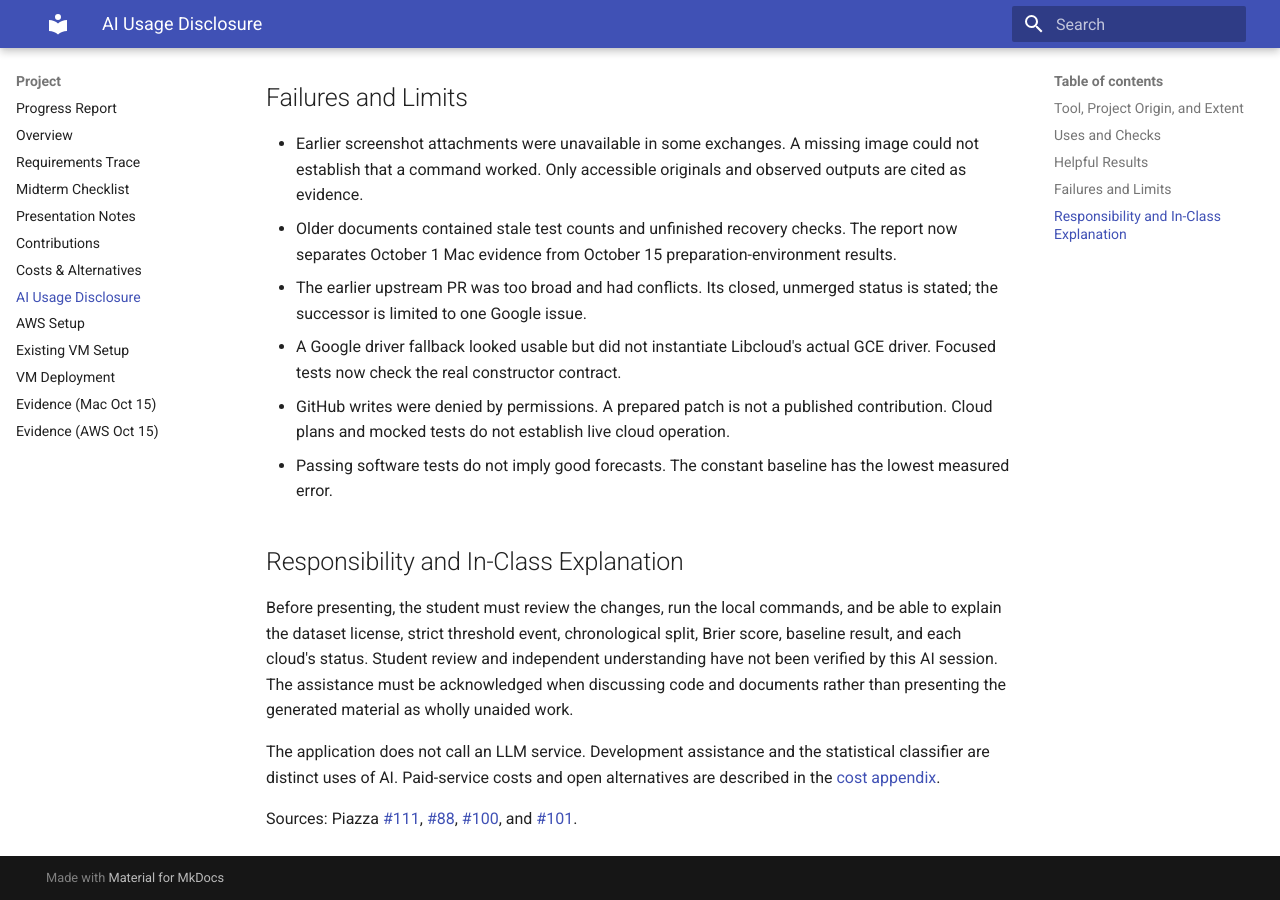
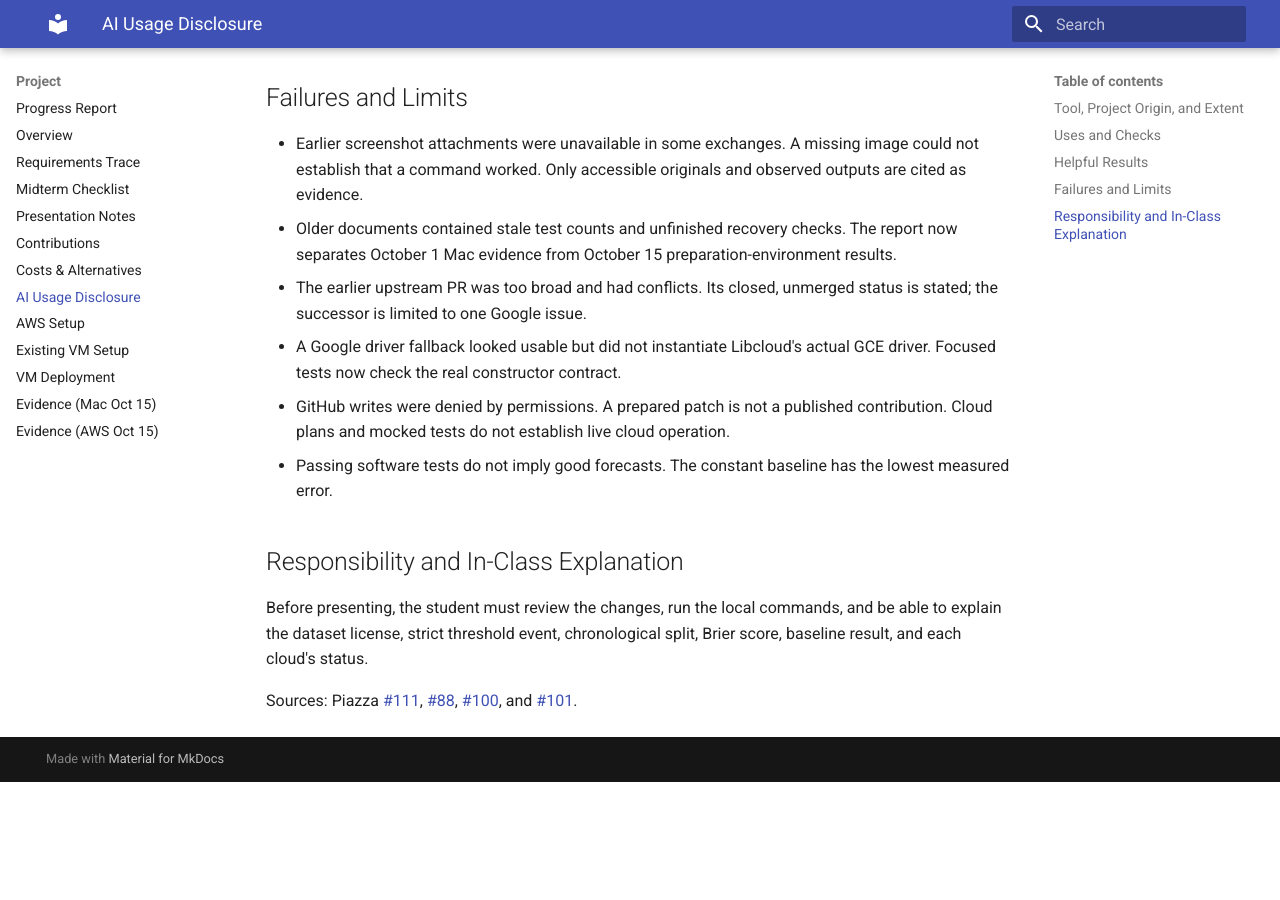
Before and after one commit to cloudmesh-ai-luc/sugwu123, an MkDocs documentation site: the page built from docs/project/ai-usage.md, in a window 1280 px wide and 900 px high, scrolled down 1365 px. Built offline with MkDocs 1.6.1 and Material for MkDocs 9.7.7, drawn with Linux system fonts in a browser that asks for light colours; after the commit the page ends 2147 px from its top, so only the background shows below that.

Commit message:
Update ai-usage.md

```diff
--- a/docs/project/ai-usage.md
+++ b/docs/project/ai-usage.md
@@ -35,8 +35,6 @@ AI assistance connected implementation to specific course requirements, kept syn
 
 ## Responsibility and In-Class Explanation
 
-Before presenting, the student must review the changes, run the local commands, and be able to explain the dataset license, strict threshold event, chronological split, Brier score, baseline result, and each cloud's status. Student review and independent understanding have not been verified by this AI session. The assistance must be acknowledged when discussing code and documents rather than presenting the generated material as wholly unaided work.
-
-The application does not call an LLM service. Development assistance and the statistical classifier are distinct uses of AI. Paid-service costs and open alternatives are described in the [cost appendix](costs.md).
+Before presenting, the student must review the changes, run the local commands, and be able to explain the dataset license, strict threshold event, chronological split, Brier score, baseline result, and each cloud's status.
 
 Sources: Piazza [#111](https://piazza.com/class/mt5rkdsycb31c3/post/111), [#88](https://piazza.com/class/mt5rkdsycb31c3/post/88), [#100](https://piazza.com/class/mt5rkdsycb31c3/post/100), and [#101](https://piazza.com/class/mt5rkdsycb31c3/post/101).
```
